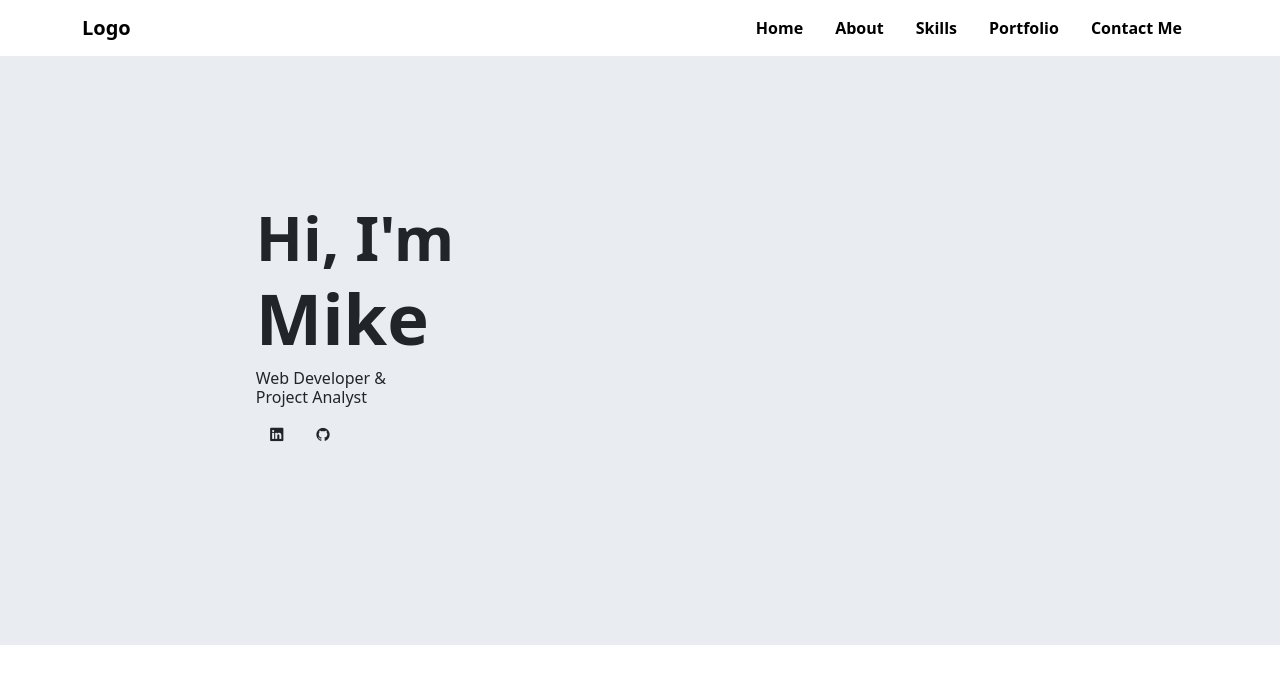
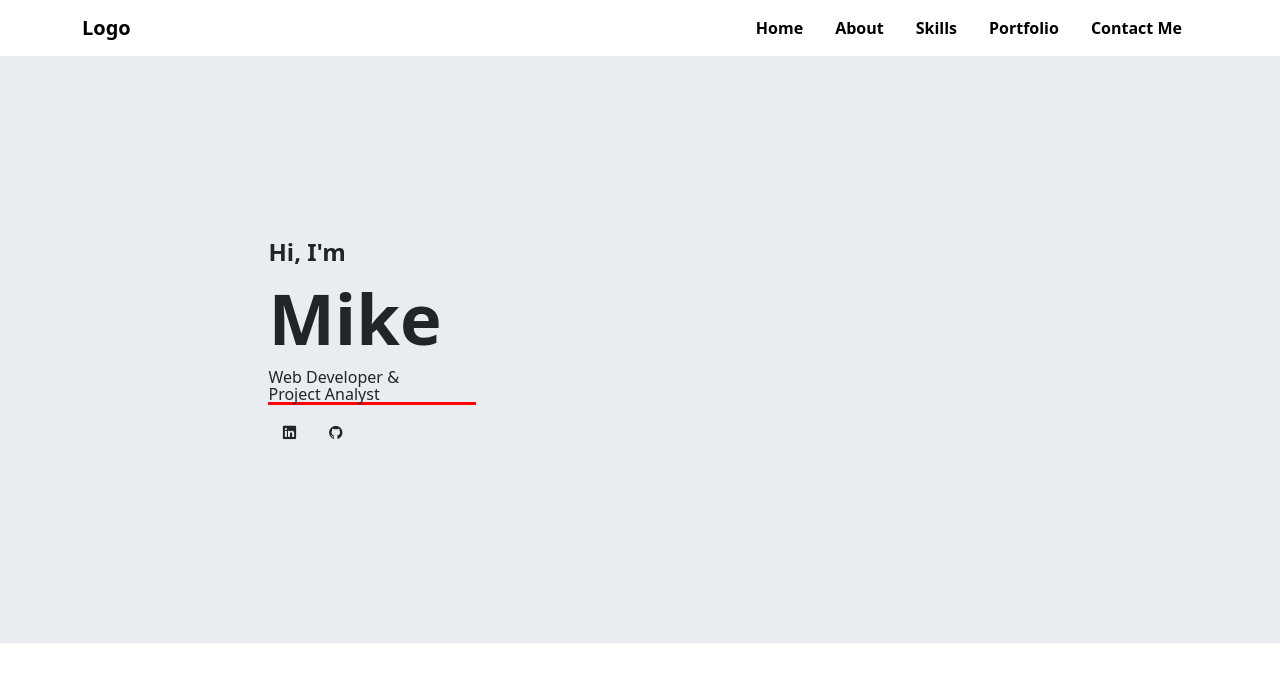
Before and after one commit to KatelynYaeger/MaikelMKaram.github.io, a website: page index.html in a window 1280 px wide. Drawn offline with nearby package versions, Linux system fonts and the light colour scheme.

Commit message:
updated main section styling

```diff
--- a/css/style.css
+++ b/css/style.css
@@ -5,9 +5,7 @@
 /* HSL color mode */
 :root{
     --home-bg-color: hsl(213, 24%, 93%);
-
 }
-
 
 /*==================================== Google Fonts ====================================*/
 
@@ -45,12 +43,8 @@
     text-decoration: none;
 }
 
-.active {
-
-}
-
 /*==================================== Home section ====================================*/
-.home{
+.home {
     background: var(--home-bg-color) url("") no-repeat;
     background-size: cover;
     width: 100vw;
@@ -60,3 +54,14 @@
     font-size: 4.4rem;
     font-weight: 700;
 }
+
+.home h6{
+    line-height: 1;
+    border-bottom: 3px solid red;
+    width: 120%;
+}
+
+
+#\& {
+    font-family: cursive;
+}
--- a/index.html
+++ b/index.html
@@ -13,6 +13,9 @@
 
 <!--    Unicons-->
     <link rel="stylesheet" href="https://unicons.iconscout.com/release/v4.0.0/css/line.css">
+
+<!--    Fonts -->
+
 
 <!--    Custom CSS-->
     <link rel="stylesheet" href="css/style.css">
@@ -49,12 +52,12 @@
         <div class="container w-100 py-5">
             <div class="row py-5">
                 <div class="col-lg-6 d-flex justify-content-center py-5">
-                    <div class="text-align-center">
-                        <h3><small>Hi, I'm</small> <br>
-                        Mike </h3>
-                        <h6>Web Developer &<br> Project Analyst</h6>
-                        <a href="https://www.google.com" target="_blank"><i class="uil uil-linkedin btn"></i></a>
-                        <a href="https://www.google.com" target="_blank"><i class="uil uil-github btn"></i></a>
+                    <div>
+                        <h3 id="intro"><span class="hi fs-4">Hi, I'm</span><br>
+                            Mike</h3>
+                        <h6>Web Developer <span id="&">&</span><br><span class="text-end">Project Analyst</span></h6>
+                        <a href="https://www.google.com" target="_blank"><i class="uil uil-linkedin btn "></i></a>
+                        <a href="https://www.google.com" target="_blank"><i class="uil uil-github btn "></i></a>
                     </div>
                 </div>
             </div>
```
